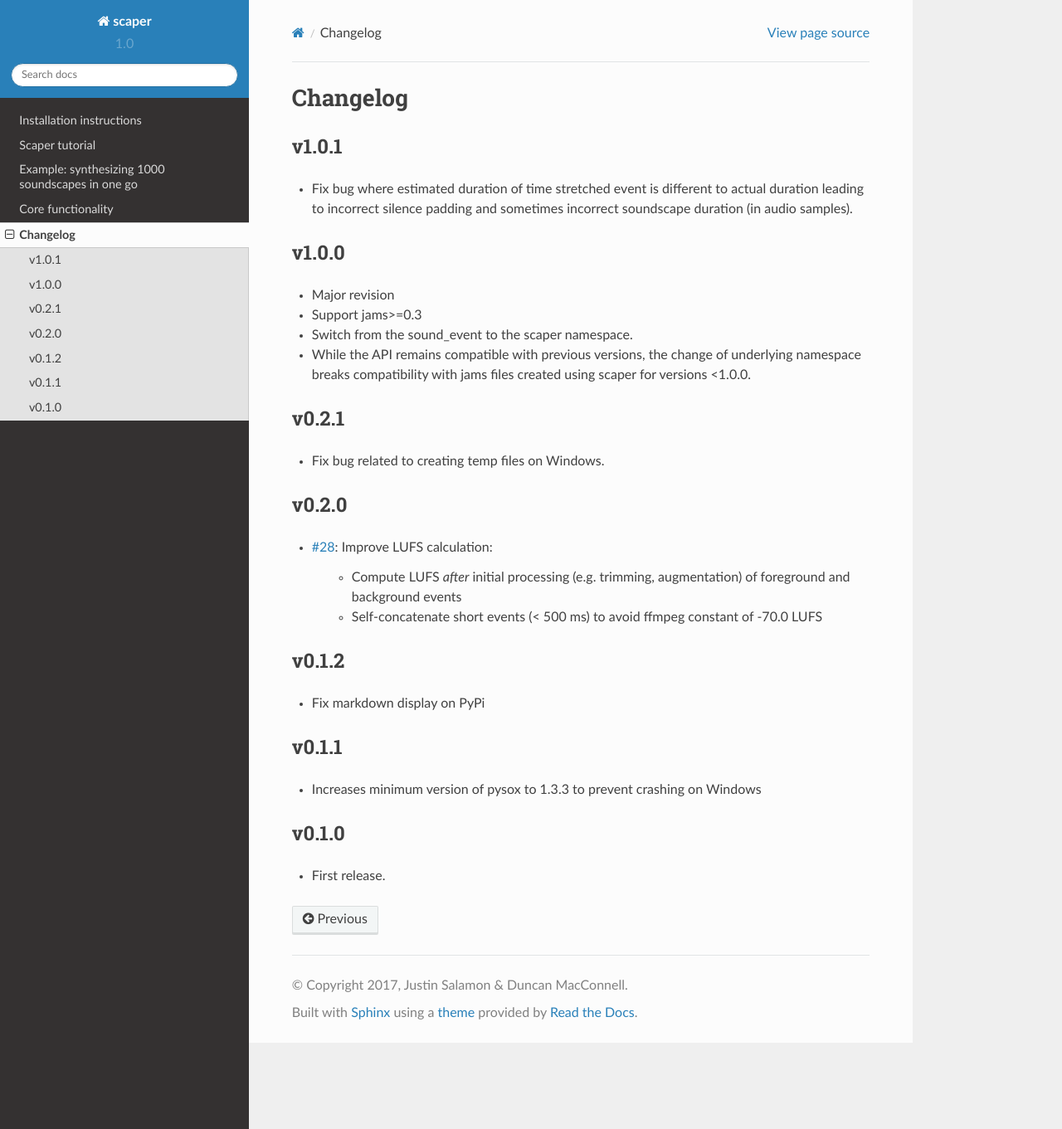
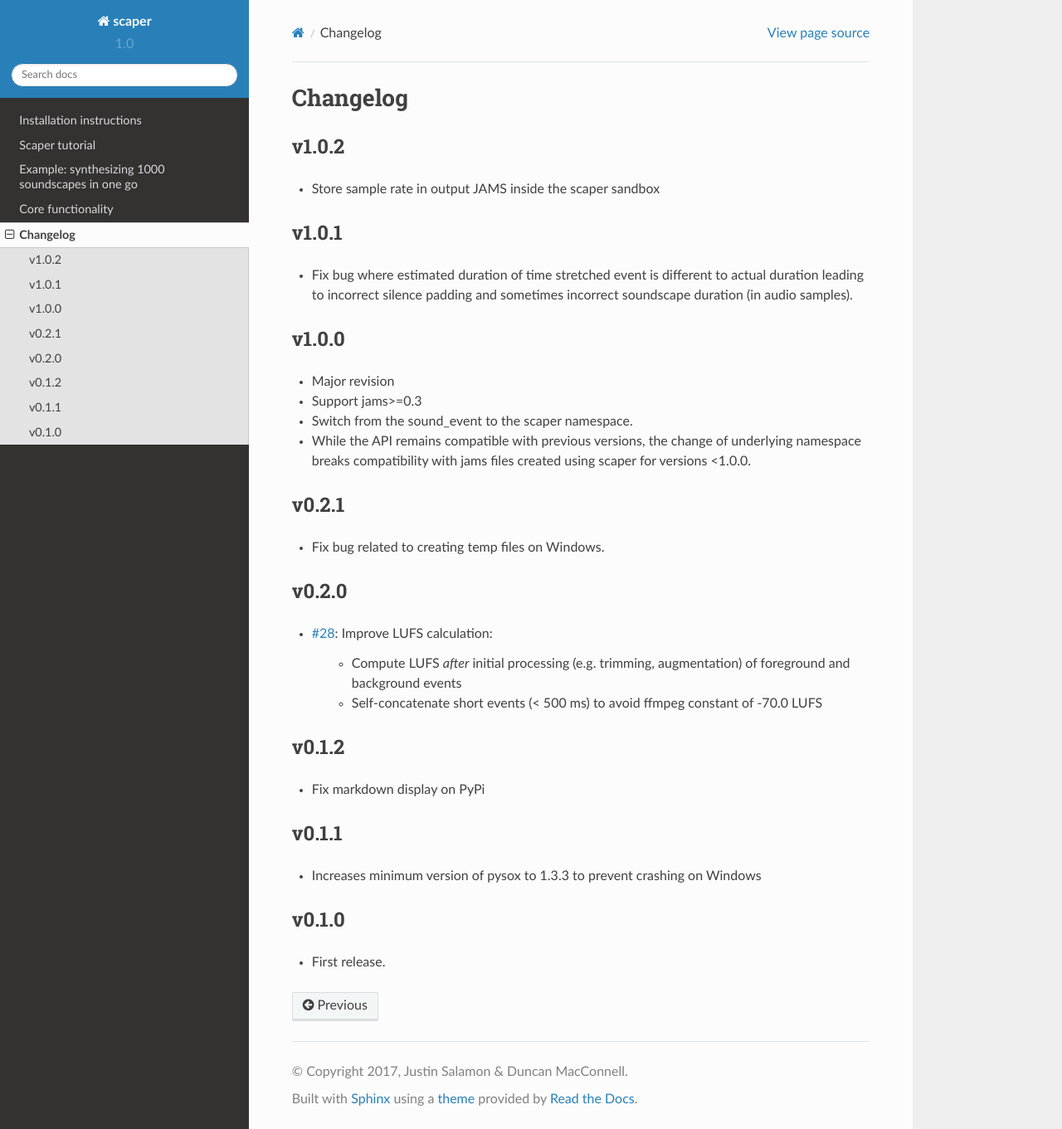
Before and after one commit to justinsalamon/scaper, a Sphinx documentation site: the page built from docs/changes.rst, in a window 1280 px wide and 1361 px high. Shown: the whole window at 83% size. Built offline with Sphinx 7.4.7 and the Read the Docs theme 2.0.0, drawn with Linux system fonts in a browser that asks for light colours.

Commit message:
updated changelog

```diff
--- a/docs/changes.rst
+++ b/docs/changes.rst
@@ -2,6 +2,10 @@
 
 Changelog
 ---------
+
+v1.0.2
+~~~~~~
+- Store sample rate in output JAMS inside the scaper sandbox
 
 v1.0.1
 ~~~~~~
```
